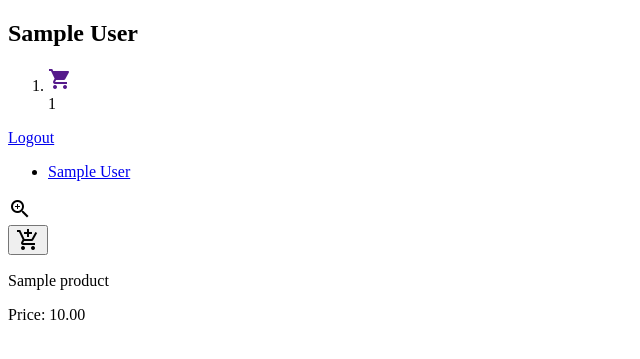
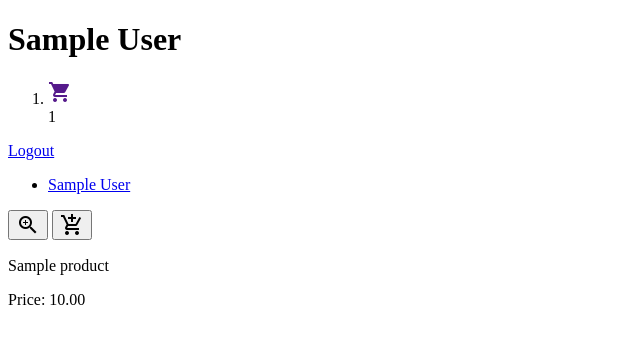
Before and after one commit to averhagen/ordering_site, a Django app: template ordering/templates/ordering/index.html in a window 1280 px wide. Shown: the top 359 px of the page, without its empty margins (0-640 px from the left). Run offline with Django 3.2, Linux system fonts and the light colour scheme; tables that the repository leaves empty hold one stand-in row (values such as "Sample post"); the template is opened without the code that fills it: values that come from a table or form of the project are taken from there, most other values are stand-ins (such as "Sample title", 1, 10 or a date in 2020).

Commit message:
Styling and markup changes that make heading, side menu, and product buttons larger.

```diff
--- a/ordering/templates/ordering/index.html
+++ b/ordering/templates/ordering/index.html
@@ -14,7 +14,7 @@
 <body>
 
     <header class="heading">
-        <h2 class="heading-title">{{ store.display_name }}</h2>
+        <h1 class="heading-title">{{ store.display_name }}</h1>
 
         <ol class="account-bar">
             <li>
@@ -58,9 +58,7 @@
 
                     </div>
                     <div class="actions">
-                        <div class="icon-button action info">
-                            <i class="material-icons">zoom_in</i>
-                        </div>
+                        <button name="more_info" class="material-icons icon-button action">zoom_in</button>
                         <button name="product_to_add" type="submit" value="{{ product.id }}" class="material-icons icon-button action add">add_shopping_cart</button>
                     </div>
                 </div>
```
Also changed, not shown: static/css/app.css (+5 -6 lines).
